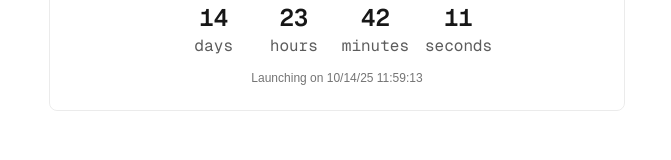
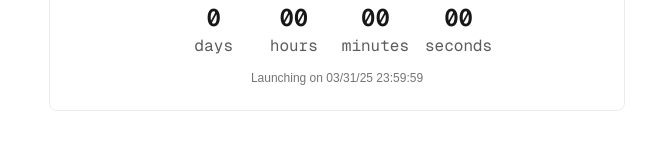
Before and after one commit to shmuel-web/shmuel-web.github.io, a Next.js app: page /about/work in a window 1280 px wide. Shown: the part 332-492 px from the top of the page, without its empty margins (303-974 px from the left). Built offline with nearby package versions, Linux system fonts and the light colour scheme.

Commit message:
Update target date in ComingSoon component to 31/03/25 23:59:59 for accuracy in countdown functionality.

```diff
--- a/src/app/components/ComingSoon.tsx
+++ b/src/app/components/ComingSoon.tsx
@@ -5,8 +5,8 @@ import { useI18n } from "@/i18n/I18nProvider";
 
 export default function ComingSoon() {
   const { locale, dict } = useI18n();
-  // Fixed target: 14/10/25 11:59:13 (DD/MM/YY HH:mm:ss). Months are 0-based → 9 = October.
-  const targetDate = useMemo(() => new Date(2025, 9, 14, 11, 59, 13), []);
+  // Fixed target: 31/03/25 23:59:59 (DD/MM/YY HH:mm:ss). Months are 0-based → 2 = March.
+  const targetDate = useMemo(() => new Date(2025, 2, 31, 23, 59, 59), []);
   const [now, setNow] = useState<Date>(new Date());
 
   useEffect(() => {
```
